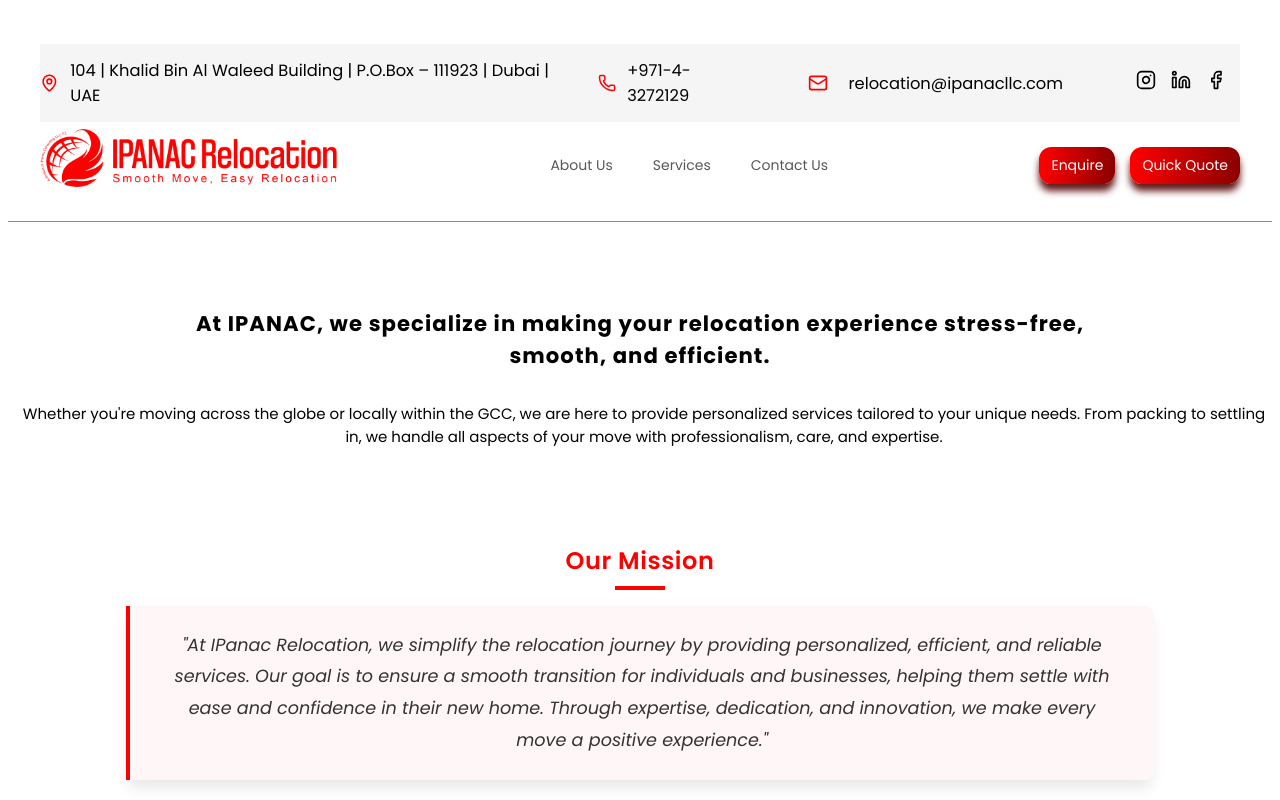
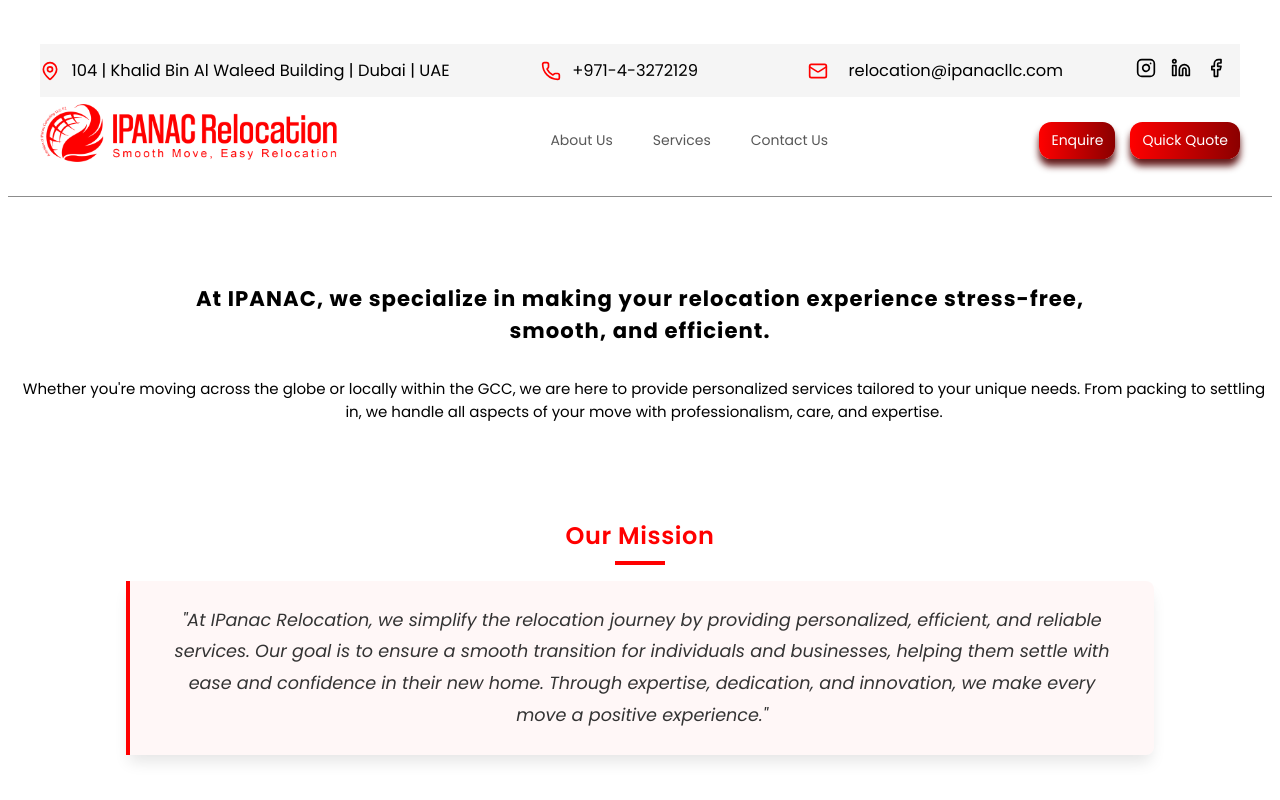
Before and after one commit to Mir-pes/ipanac-1, a React (Vite) app: page / in a window 1280 px wide. Shown: the top 800 px of the page. Built offline with nearby package versions, Linux system fonts and the light colour scheme.

Commit message:
Update navbar.jsx

```diff
--- a/src/navbar.jsx
+++ b/src/navbar.jsx
@@ -19,7 +19,7 @@ function Navbar() {
                 <div className="contact-info">
                     <div className="contact-item">
                         <MapPin className="contact-icon-address" size={20} />
-                        <span className="address">104 | Khalid Bin Al Waleed Building | P.O.Box – 111923 | Dubai | UAE</span>
+                        <span className="address">104 | Khalid Bin Al Waleed Building | Dubai | UAE</span>
                     </div>
                     <div className="contact-item">
                         <Phone className="contact-icon" size={20} />
```
